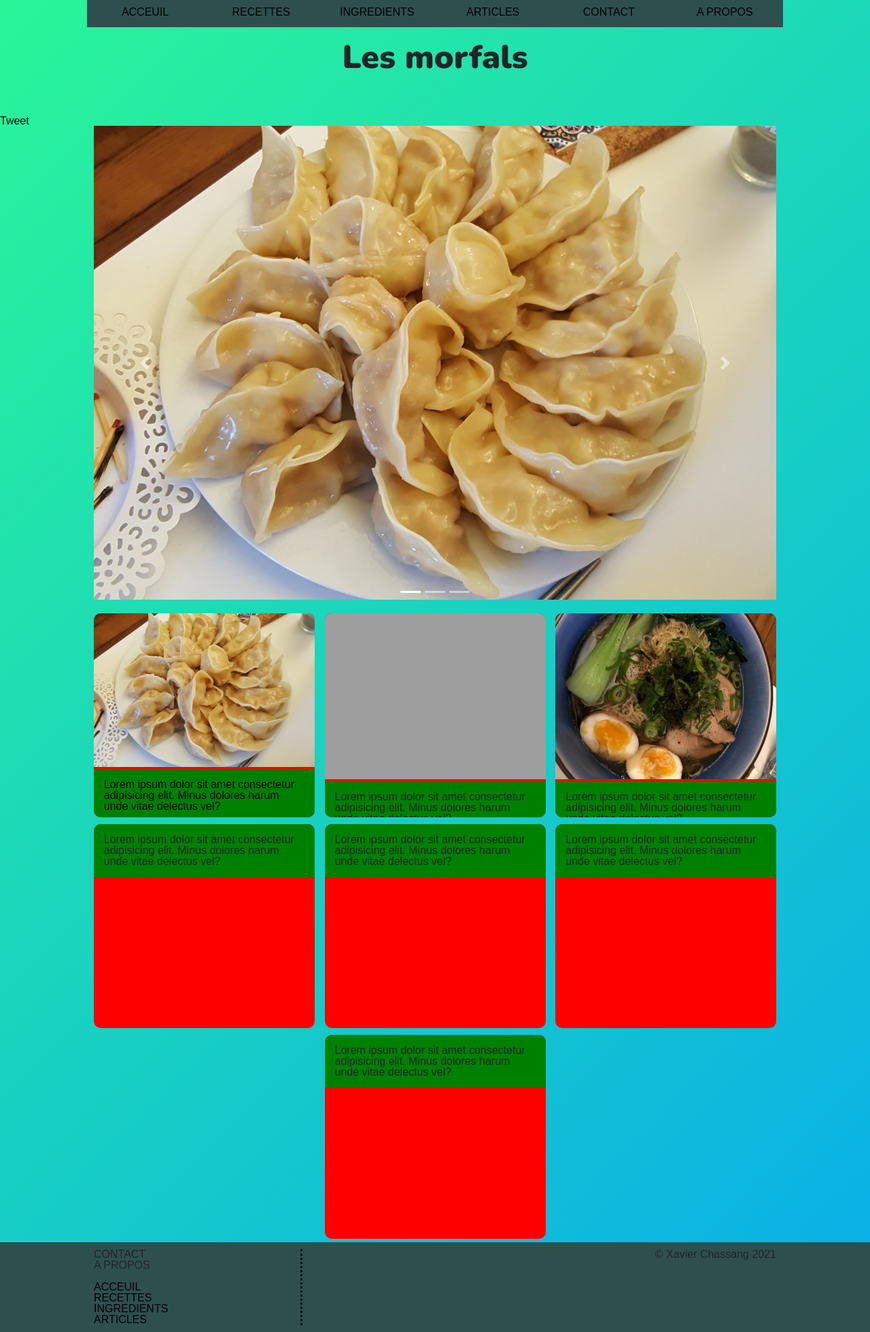
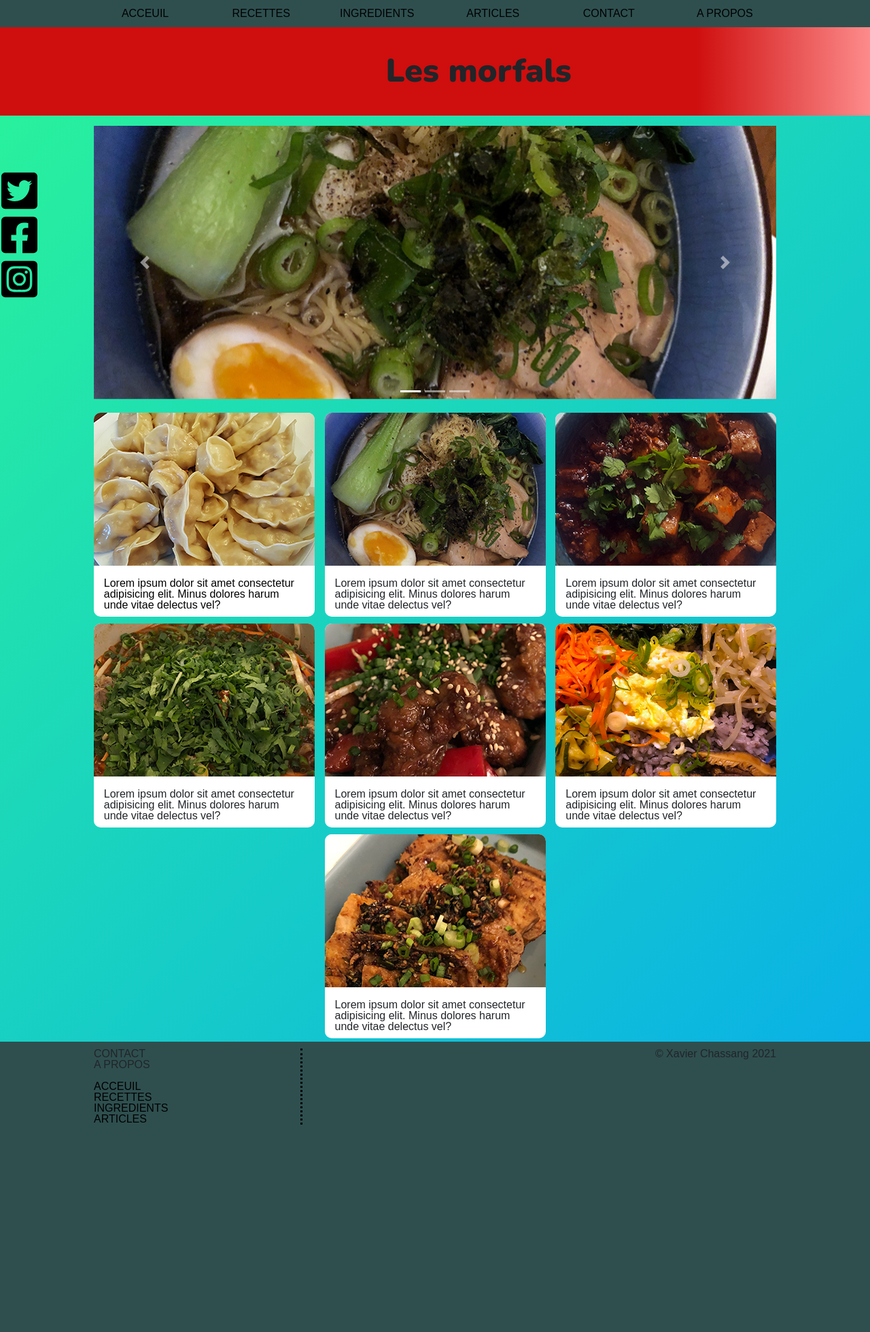
Before and after one commit to Yayyef/Website_Web-cademie, a PHP site: page / in a window 1280 px wide. Shown: the whole page at 68% size. After the commit the page ends 1654 px from the top, so only its background shows below. Run offline with PHP 8.4, Linux system fonts and the light colour scheme; some libraries are stand-ins or nearby versions; grey boxes are pictures that could not be loaded.

Commit message:
Ajout photos, implementation réactivité

```diff
--- a/index.html
+++ b/index.html
@@ -16,7 +16,8 @@
 
 <body>
 
-    <div class="cadreCentral">
+      <!-- BANNIERE ET NAVIGATION -->
+      <div class="fondNavigation">
         <div class="barreNavigation">
           <a href="">ACCEUIL</a>
           <a href="recette.html">RECETTES</a>
@@ -25,14 +26,29 @@
           <a href="">CONTACT</a>
           <a href="">A PROPOS</a>
         </div>
+      </div>
+
+      <div class="fondBanniere">
         <div class="banniere">
             <h1>Les morfals</h1>
         </div>
-
-        <div class="barreLateralePartage">
-          <a class="twitter-share-button" href="https://twitter.com/intent/tweet?text=Hello%20world" url="index.html" target="_blank">Tweet</a>
       </div>
 
+    <div class="cadreCentral">
+
+        <!-- BARRE LATERALE RESEAUX SOCIAUX -->
+        <div class="barreLateralePartage">
+          <a class="twitter-share-button" href="https://twitter.com/intent/tweet?text=Hello%20world" url="index.html" target="_blank">
+            <div class="iconeRS"><img src="img/twitter-square-brands.svg" alt=""></div>
+          </a>
+          <a href="">
+            <div class="iconeRS"><img src="img/facebook-square-brands.svg" alt=""></div>
+          </a><a href="">
+            <div class="iconeRS"><img src="img/instagram-square-brands.svg" alt=""></div>
+          </a>
+        </div>
+
+        <!-- CAROUSEL -->
         <div class="conteneurCarousel">
             <div id="carouselExampleIndicators" class="carousel slide" data-ride="carousel">
                 <ol class="carousel-indicators">
@@ -42,13 +58,13 @@
                 </ol>
                 <div class="carousel-inner">
                   <div class="carousel-item active">
-                    <img class="d-block w-100" src="img/raviolis2.jpg" alt="First slide">
+                    <img class="d-block w-100" src="img/ramen_carousel.png" alt="First slide">
                   </div>
                   <div class="carousel-item">
-                    <img class="d-block w-100" src="img/raviolis2.jpg" alt="Second slide">
+                    <img class="d-block w-100" src="img/mapotofu_carousel.png" alt="Second slide">
                   </div>
                   <div class="carousel-item">
-                    <img class="d-block w-100" src="img/raviolis2.jpg" alt="Third slide">
+                    <img class="d-block w-100" src="img/gyozas_carousel.png" alt="Third slide">
                   </div>
                 </div>
                 <a class="carousel-control-prev" href="#carouselExampleIndicators" role="button" data-slide="prev">
@@ -62,37 +78,62 @@
             </div>
         </div>
 
+        <div class="mobileDroit">
+          <!-- AUTRES ARTICLES -->
+          <div class="boiteArticles">
+            <div class="boiteArticlesContenu">
+              <h2>Nos Articles</h2>
+              <ul>
+                <li>Les ingrédients indispensables!</li>
+                <li>Mes ressources favorites pour apprendre à cuisiner</li>
+                <li>Lorem ipsum dolor sit amet consectetur adipisicing elit.</li>
+                <li>Lorem ipsum dolor sit amet consectetur adipisicing elit.</li>
+              </ul>
+            </div>
+          </div>
+          <!-- BOITE NEWSLETTER -->
+          <div class="newsletter">
+            <div class="newsletterContenu">
+              <div class="newsletterTexte">
+                <p>Pour recevoir de nouvelles recettes et astuces culinaires abonnez-vous à notre newsletter!</p>
+              </div>
+              <input type="text" value="exemple@gmail.com">
+            </div>
+          </div>
+        </div>
+
+        <!-- CARRES POUR LES RECETTES -->
         <div class="conteneurCarres">
 
             <a href="recette.html">
               <div class="carreRecettes">
-                <img src="img/raviolis2.jpg" alt="Image please">
+                <img src="img/gyozas_vignette.png" alt="Image please">
                 <h2>Lorem ipsum dolor sit amet consectetur adipisicing elit. Minus dolores harum unde vitae delectus vel?</h2>
               </div>
             </a>
 
             <div class="carreRecettes" href="recette.html">
-              <img src="img/mapo.jpg" alt="Image please">
+              <img src="img/ramen_vignette.png" alt="Image please">
               <h2>Lorem ipsum dolor sit amet consectetur adipisicing elit. Minus dolores harum unde vitae delectus vel?</h2>
             </div>
             <div class="carreRecettes">
-              <img src="img/Ramen.jpg" alt="Image please">
+              <img src="img/mapotofu_vignette.png" alt="Image please">
               <h2>Lorem ipsum dolor sit amet consectetur adipisicing elit. Minus dolores harum unde vitae delectus vel?</h2>
             </div>
             <div class="carreRecettes">
-
+              <img src="img/boeufpochesichuan_vignette.png" alt="Image please">
               <h2>Lorem ipsum dolor sit amet consectetur adipisicing elit. Minus dolores harum unde vitae delectus vel?</h2>
             </div>
             <div class="carreRecettes">
-
+              <img src="img/pouletfrit_vignette.png" alt="Image please">
               <h2>Lorem ipsum dolor sit amet consectetur adipisicing elit. Minus dolores harum unde vitae delectus vel?</h2>
             </div>
             <div class="carreRecettes">
-
+              <img src="img/bibimbap_vignette.png" alt="Image please">
               <h2>Lorem ipsum dolor sit amet consectetur adipisicing elit. Minus dolores harum unde vitae delectus vel?</h2>
             </div>
             <div class="carreRecettes">
-
+              <img src="img/tofubraise_vignette.png" alt="Image please">
               <h2>Lorem ipsum dolor sit amet consectetur adipisicing elit. Minus dolores harum unde vitae delectus vel?</h2>
             </div>
 
@@ -100,6 +141,7 @@
 
     </div>
 
+    <!-- FOOTER PLAN DU SITE ET COPYRIGHT -->
     <footer>
         <div class="footerBox">
           <div class="footerBoxMap">
@@ -107,6 +149,7 @@
                 <li>CONTACT</li>
                 <li>A PROPOS</li>
             </ul>
+            <div class="mapExtra">
               <br>
               <p>
                 <a href="">ACCEUIL</a><br>
@@ -114,6 +157,7 @@
                 <a href="">INGREDIENTS</a><br>
                 <a href="">ARTICLES</a><br>
               </p>
+            </div>
           </div>
           <div class="footerBoxCopyright">
             <h3>&copy; Xavier Chassang 2021</h3>
--- a/style.css
+++ b/style.css
@@ -6,13 +6,17 @@ body {
 }
 
 .cadreCentral {
-    margin: 0 auto;
+    /* margin: 0 auto; */
+    margin-left: 10%;
     max-width: 1024px;
 }
 
 /* STYLE DE LA BANNIERE */
+.fondBanniere {
+    background-image: linear-gradient(90deg, #cf0e0e 80%, #fd8b8b 100%);
+}
+
 .banniere {
-
     height: 130px;
     text-align: center;
     font-size: 3rem;
@@ -20,31 +24,33 @@ body {
 }
 
 .banniere h1 {
-    padding: 20px 0;
-}
-
-/* BOUTTONS DE PARTAGE LATERAUX */
-.barreLateralePartage {
-    position: fixed;
-    left: 0px;
+    padding: 40px 0 0 10%;
 }
 
 /* STYLE BARRE DE NAVIGATION */
-.barreNavigation {
+.fondNavigation {
     z-index: 4;
     position: -webkit-sticky;
     position: sticky;
     top: 0px;
+    background-color: darkslategray;
+}
+
+.barreNavigation {
+    margin: 0 auto;
+    max-width: 1024px;
+    /* z-index: 4;
+    position: -webkit-sticky;
+    position: sticky; */
+    /* top: 0px; */
     height: 40px;
-    background-color: darkslategray;
     display: flex;
     flex-wrap: wrap;
     justify-content: space-evenly;
-    /* text-align: center; */
 }
 
 .barreNavigation a {
-    padding-top: 10px;
+    padding-top: 12px;
     width: 16.6%;
     height: 100%;
     text-align: center;
@@ -55,6 +61,20 @@ body {
     background-color: white;
     transition-duration: 1s;
     text-decoration: none;
+}
+
+/* BOUTTONS DE PARTAGE LATERAUX */
+.barreLateralePartage {
+    position: fixed;
+    top: 250px;
+    left: 0px;
+}
+
+.iconeRS {
+    height: 55px;
+    width: 55px;
+    margin-bottom: 10px;
+    padding-left: 2px;
 }
 
 /* STYLE DU CAROUSEL */
@@ -104,7 +199,7 @@ td {
     margin: 5px;
     width: 325px;
     height: 300px;
-    background-color: red;
+    background-color: white;
     border-radius: 10px;
 }
 
@@ -121,7 +216,7 @@ td {
 .carreRecettes h2 {
     z-index: 4;
     padding: 15px;
-    background-color: green;
+
 }
 
 
```
Also changed, not shown: other parts of style.css (+99 -2 lines), recette.html (+18 -15 lines), img/bibimbap_vignette.png (added), img/boeufpochesichuan_carousel.png (added), img/boeufpochesichuan_vignette.png (added), img/facebook-square-brands.svg (added), img/gyozas_carousel.png (added), img/gyozas_vignette.png (added), img/instagram-square-brands.svg (added), img/mapotofu_carousel.png (added), img/mapotofu_vignette.png (added), img/pouletfrit_vignette.png (added), img/ramen_carousel.png (added), img/ramen_vignette.png (added), 3 more files. Lines whose indentation alone changed are shown as unchanged.
